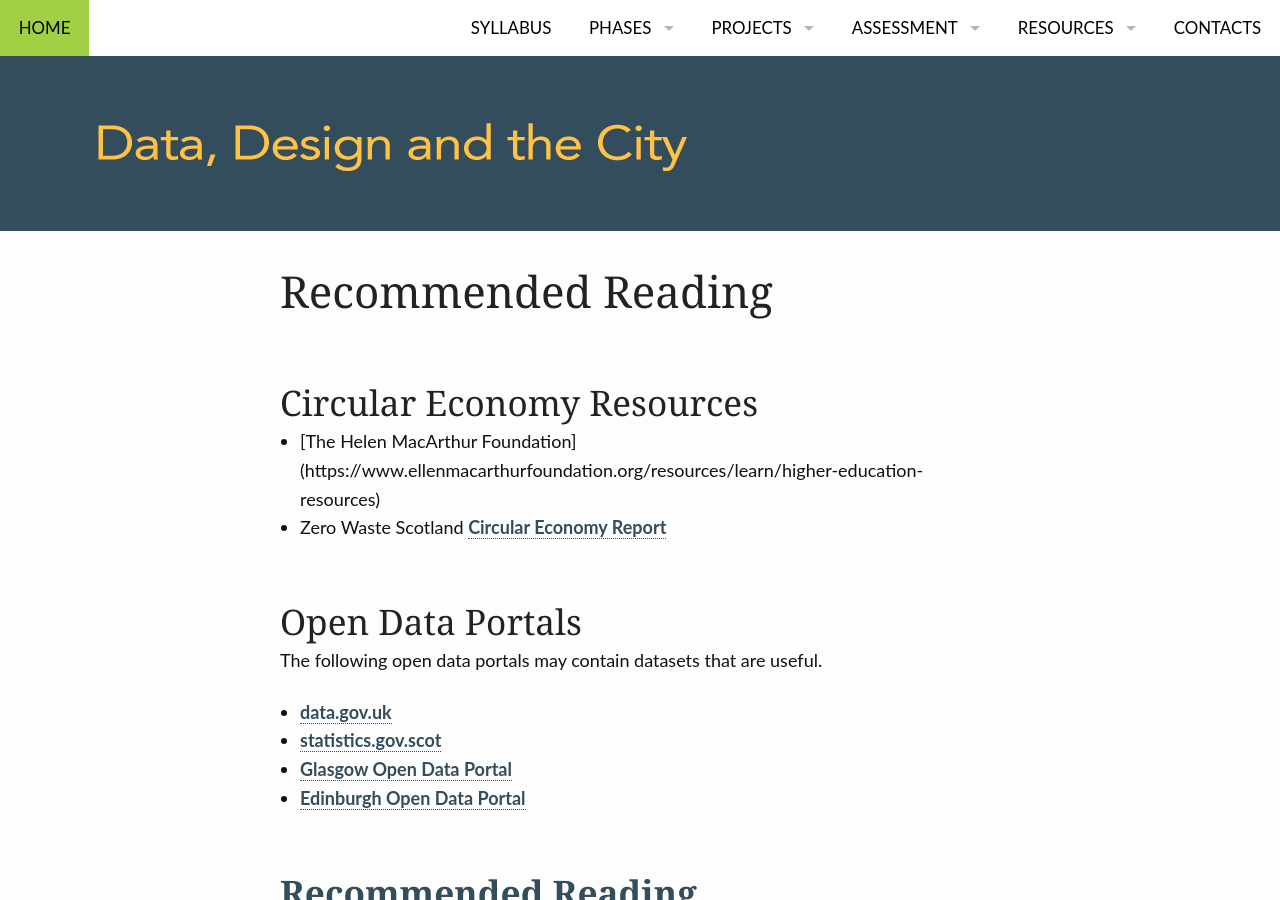
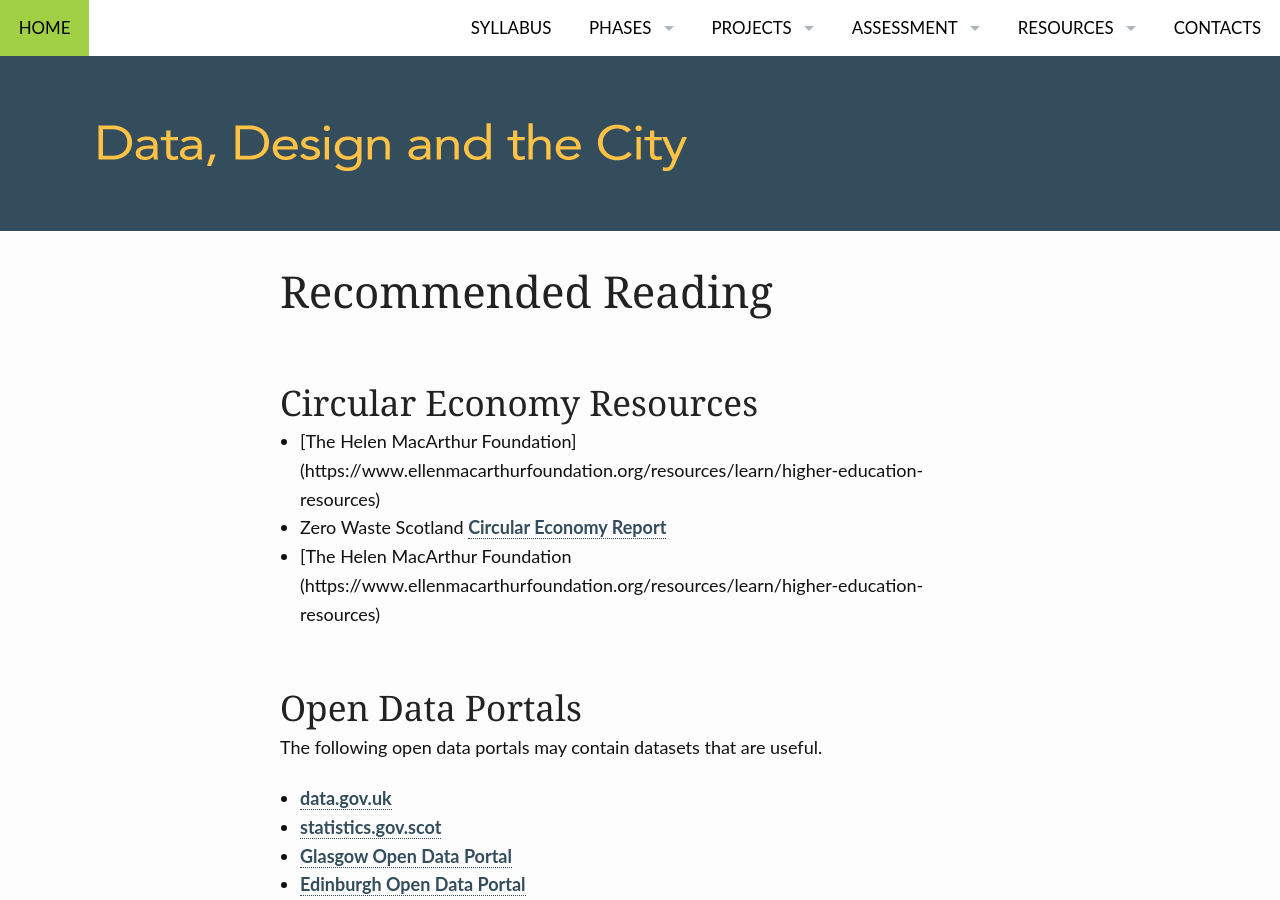
Before and after one commit to edinburghlivinglab/ddc, a Jekyll site: the page built from pages/reading_list.md, in a window 1280 px wide and 900 px high. Built offline with Jekyll 4.4.1, drawn with Linux system fonts in a browser that asks for light colours.

Commit message:
Update reading_list.md

```diff
--- a/pages/reading_list.md
+++ b/pages/reading_list.md
@@ -8,6 +8,7 @@ permalink: "/reading_list/"
 
 * [The Helen MacArthur Foundation] (https://www.ellenmacarthurfoundation.org/resources/learn/higher-education-resources)
 * Zero Waste Scotland [Circular Economy Report](http://www.zerowastescotland.org.uk/sites/default/files/Circular_economy_Scotland_report.pdf)
+* [The Helen MacArthur Foundation (https://www.ellenmacarthurfoundation.org/resources/learn/higher-education-resources)
 
 ## Open Data Portals
 
```
